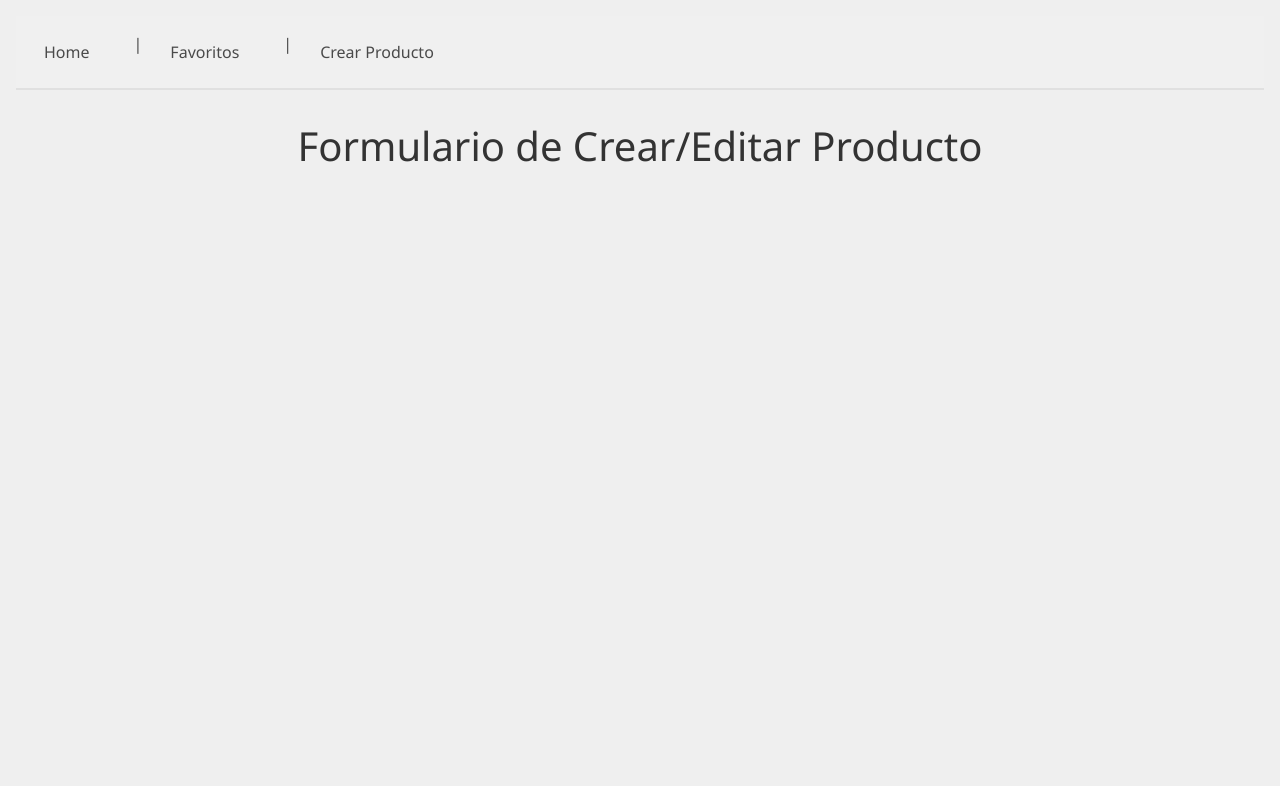
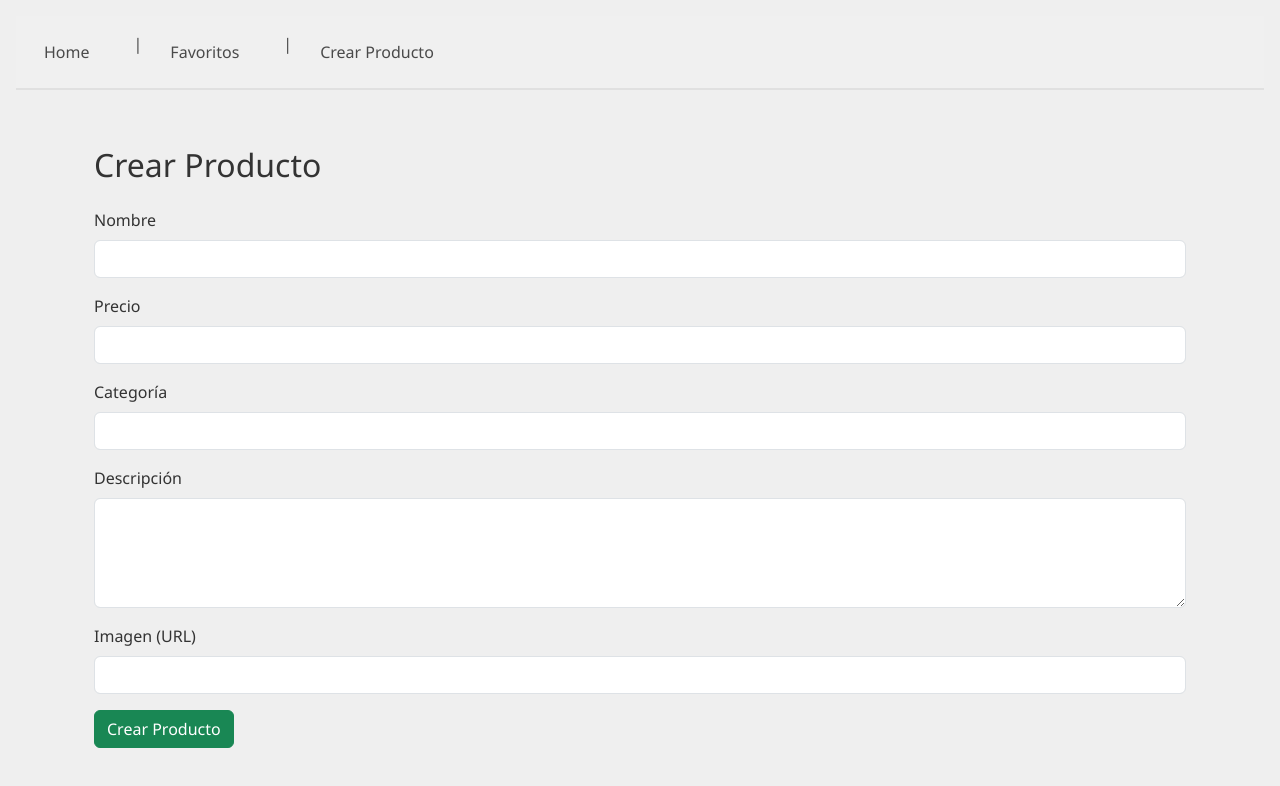
Before and after one commit to Juanpablo2511/pv_tpintegrador_grupo2, a React (Vite) app: page /crear in a window 1280 px wide. Shown: the top 786 px of the page. Built offline with nearby package versions, Linux system fonts and the light colour scheme.

Commit message:
mejoras en productForm, productDetail productCard

```diff
--- /dev/null
+++ b/src/components/ProductsForm.jsx
@@ -0,0 +1,78 @@
+import React, { useEffect, useState } from 'react';
+import { useDispatch, useSelector } from 'react-redux';
+import { agregarProducto, editarProducto } from '../productsSlice.jsx';
+import { useNavigate, useParams } from 'react-router-dom';
+
+const campos = [
+  { name: 'nombre', label: 'Nombre', type: 'text' },
+  { name: 'precio', label: 'Precio', type: 'number' },
+  { name: 'categoria', label: 'Categoría', type: 'text' },
+  { name: 'descripcion', label: 'Descripción', type: 'textarea' },
+  { name: 'imagen', label: 'Imagen (URL)', type: 'text' },
+];
+
+const ProductForm = () => {
+  const { id } = useParams();
+  const dispatch = useDispatch();
+  const navigate = useNavigate();
+  const producto = useSelector(state =>
+    state.productos.lista.find(p => p.id === parseInt(id))
+  );
+
+  const [form, setForm] = useState({
+    nombre: '', precio: '', categoria: '', descripcion: '', imagen: '',
+  });
+
+  useEffect(() => {
+    if (producto) setForm(producto);
+  }, [producto]);
+
+  const handleChange = e => {
+    const { name, value } = e.target;
+    setForm({ ...form, [name]: value });
+  };
+
+  const handleSubmit = e => {
+    e.preventDefault();
+    const productoForm = { ...form, precio: Number(form.precio) };
+    producto ? dispatch(editarProducto(productoForm)) : dispatch(agregarProducto(productoForm));
+    navigate('/');
+  };
+
+  return (
+    <div className="container my-4">
+      <h2 className="mb-4">{producto ? 'Editar Producto' : 'Crear Producto'}</h2>
+      <form onSubmit={handleSubmit}>
+        {campos.map(({ name, label, type }) => (
+          <div className="mb-3" key={name}>
+            <label className="form-label">{label}</label>
+            {type === 'textarea' ? (
+              <textarea
+                name={name}
+                className="form-control"
+                value={form[name]}
+                onChange={handleChange}
+                required
+                rows={4}
+              />
+            ) : (
+              <input
+                type={type}
+                name={name}
+                className="form-control"
+                value={form[name]}
+                onChange={handleChange}
+                required
+              />
+            )}
+          </div>
+        ))}
+        <button type="submit" className="btn btn-success">
+          {producto ? 'Guardar Cambios' : 'Crear Producto'}
+        </button>
+      </form>
+    </div>
+  );
+};
+
+export default ProductForm;
--- a/src/pages/CreateEditProduct.jsx
+++ b/src/pages/CreateEditProduct.jsx
@@ -1,5 +1,23 @@
+import React from 'react';
+import ProductForm from '../components/ProductsForm';
+
 const CreateEditProduct = () => {
+  return (
+    <div className="container">
+      <ProductForm />
+    </div>
+  );
+};
+
+export default CreateEditProduct;
+
+
+
+
+
+
+/*const CreateEditProduct = () => {
   return <h1>Formulario de Crear/Editar Producto</h1>
 }
 
-export default CreateEditProduct
+export default CreateEditProduct*/
--- a/src/pages/ProductDetail.jsx
+++ b/src/pages/ProductDetail.jsx
@@ -1,5 +1,52 @@
+import React from 'react';
+import { useParams, Link } from 'react-router-dom';
+import { useSelector } from 'react-redux';
+
 const ProductDetail = () => {
+  const { id } = useParams();
+  const producto = useSelector(state =>
+    state.productos.lista.find(p => p.id === parseInt(id))
+  );
+
+  if (!producto) {
+    return <div className="container mt-5">Producto no encontrado.</div>;
+  }
+
+  return (
+    <div className="container mt-5">
+      <div className="row">
+        <div className="col-md-5 d-flex justify-content-center align-items-center">
+          <img
+            src={producto.imagen}
+            alt={producto.nombre}
+            className="img-fluid rounded"
+            style={{ maxHeight: '300px', objectFit: 'contain' }}
+          />
+        </div>
+        <div className="col-md-7">
+          <h2>{producto.nombre}</h2>
+          <p className="text-muted">Categoría: {producto.categoria}</p>
+          <h4 className="text-success mb-3">${producto.precio}</h4>
+          <p>{producto.descripcion}</p>
+
+          <div className="mt-4 d-flex gap-2">
+            <Link to={`/editar/${producto.id}`} className="btn btn-warning">
+              Editar Producto
+            </Link>
+            <Link to="/" className="btn btn-secondary">
+              Volver al inicio
+            </Link>
+          </div>
+        </div>
+      </div>
+    </div>
+  );
+};
+
+export default ProductDetail;
+
+/*const ProductDetail = () => {
    return <h1>Detallesde producto </h1>
 }
 
-export default ProductDetail
+export default ProductDetail*/
--- a/src/productsSlice.jsx
+++ b/src/productsSlice.jsx
@@ -22,6 +22,16 @@ const productsSlice = createSlice ({
     },
     reducers:{
       //agregar agregar,editarproducto
+      agregarProducto: (state, action) => {
+      state.lista.push({ ...action.payload, id: Date.now() });
+    },
+    editarProducto: (state, action) => {
+      const prodEditado = action.payload;
+      const index = state.lista.findIndex(p => p.id === prodEditado.id);
+      if (index !== -1) {
+        state.lista[index] = prodEditado;
+      }
+    }
     },
     extraReducers: (builder) => {
         builder.addCase(fetchProductos.fulfilled , (state , action)=> {
@@ -30,5 +40,5 @@ const productsSlice = createSlice ({
     }
 
 });
-
+export const { agregarProducto, editarProducto } = productsSlice.actions;
 export default productsSlice.reducer;
--- a/src/store.jsx
+++ b/src/store.jsx
@@ -3,6 +3,6 @@ import productosReducer from './productsSlice.jsx';
 
 export const store = configureStore ({
     reducer:{
-        productos: productosReducer,
+        productos: productosReducer
     },
 });
```
Also changed, not shown: src/components/ProductCard.jsx (+53 -2 lines).
